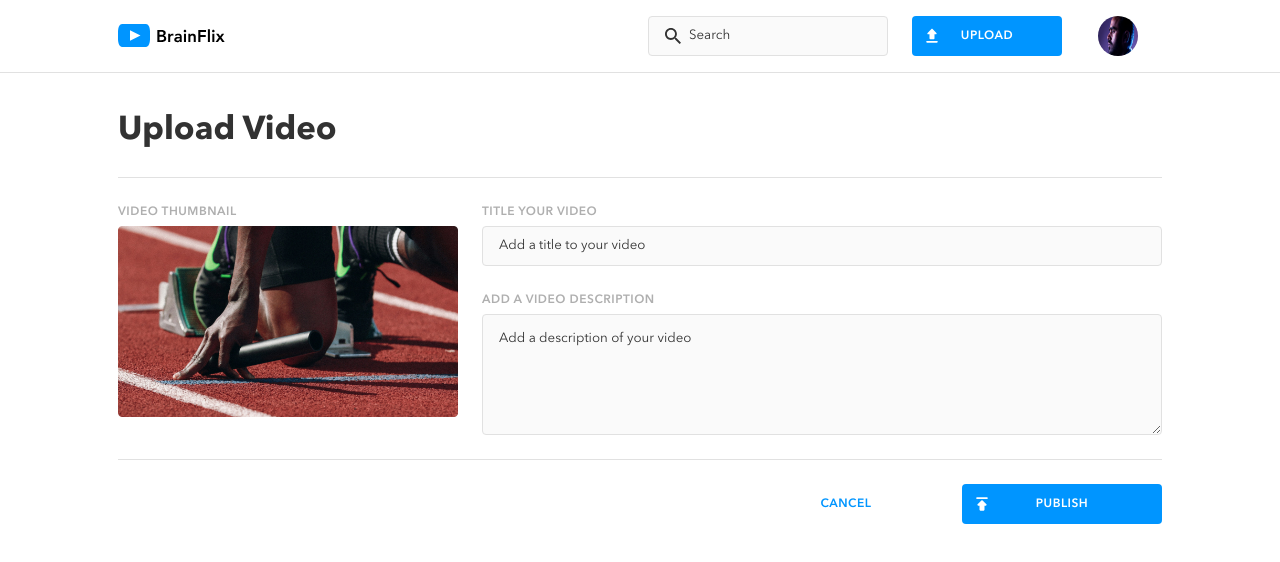
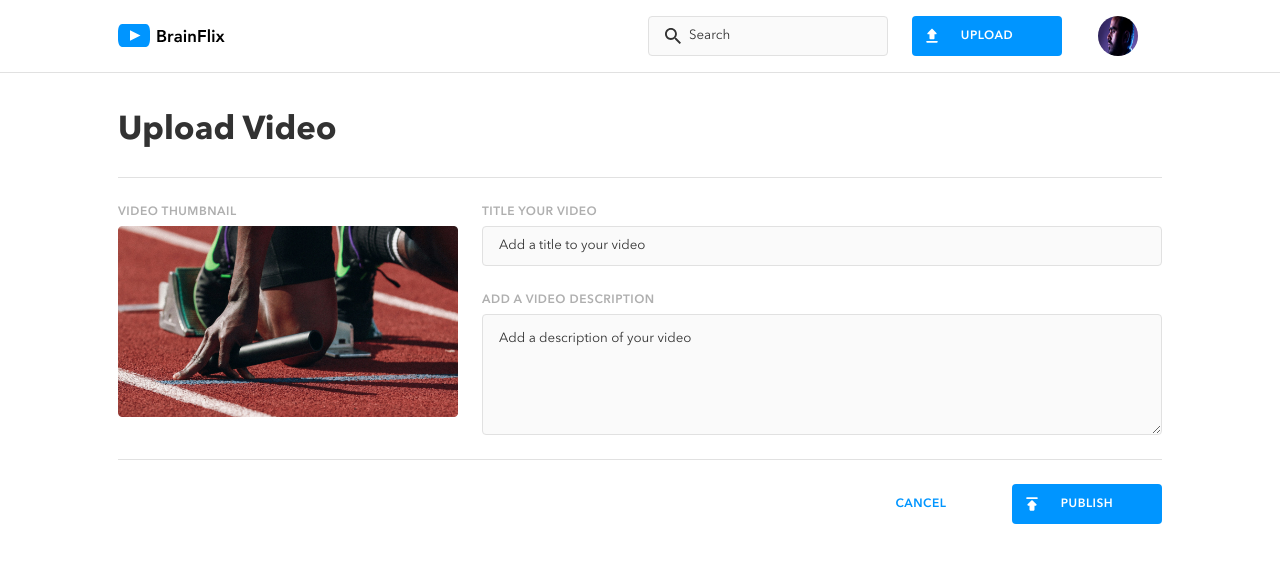
Before and after one commit to strawberrie68/michelle-wong-brainflix, a React (Vite) app: page /upload in a window 1280 px wide. Shown: the top 562 px of the page. Built offline with nearby package versions, Linux system fonts and the light colour scheme.

Commit message:
fix: button css for hover

```diff
--- a/src/components/Button/Button.jsx
+++ b/src/components/Button/Button.jsx
@@ -9,6 +9,10 @@ const Button = ({ icon, text, isPrimary }) => {
 
   const buttonText = text.toUpperCase();
   const buttonType = isPrimary ? "button--primary" : "button--secondary";
+  const textClass = isPrimary
+    ? "button__body--primary"
+    : "button__body--secondary";
+
   return (
     <button className={`button label-text ${buttonType}`}>
       {icon !== "none" && (
@@ -18,7 +22,7 @@ const Button = ({ icon, text, isPrimary }) => {
           alt={`${buttonText} icon for button`}
         />
       )}
-      <p className={`button__body ${buttonType}`}>{buttonText}</p>
+      <p className={`button__body ${textClass}`}>{buttonText}</p>
     </button>
   );
 };
--- a/src/components/Button/Button.scss
+++ b/src/components/Button/Button.scss
@@ -9,15 +9,9 @@
   gap: $gap-small;
   border: none;
   border-radius: $border-radius;
-  // background-color: $primary-color;
-
-  &:hover {
-    background-color: $secondary-color;
-  }
 
   @include tablet {
-    min-width: 9.375rem;
-    max-width: 12.5rem;
+    width: 9.375rem;
   }
 
   &__icon {
@@ -30,10 +24,27 @@
   &__body {
     flex-basis: calc(100% - 4.5rem);
     font-weight: 600;
+
+    &--primary {
+      color: $primary-light;
+    }
+
+    &--secondary {
+      color: $primary-color;
+
+      &:hover {
+        color: $secondary-color;
+      }
+    }
   }
+
   &--primary {
     background-color: $primary-color;
     color: $primary-light;
+
+    &:hover {
+      background-color: $secondary-color;
+    }
   }
 
   &--secondary {
```
